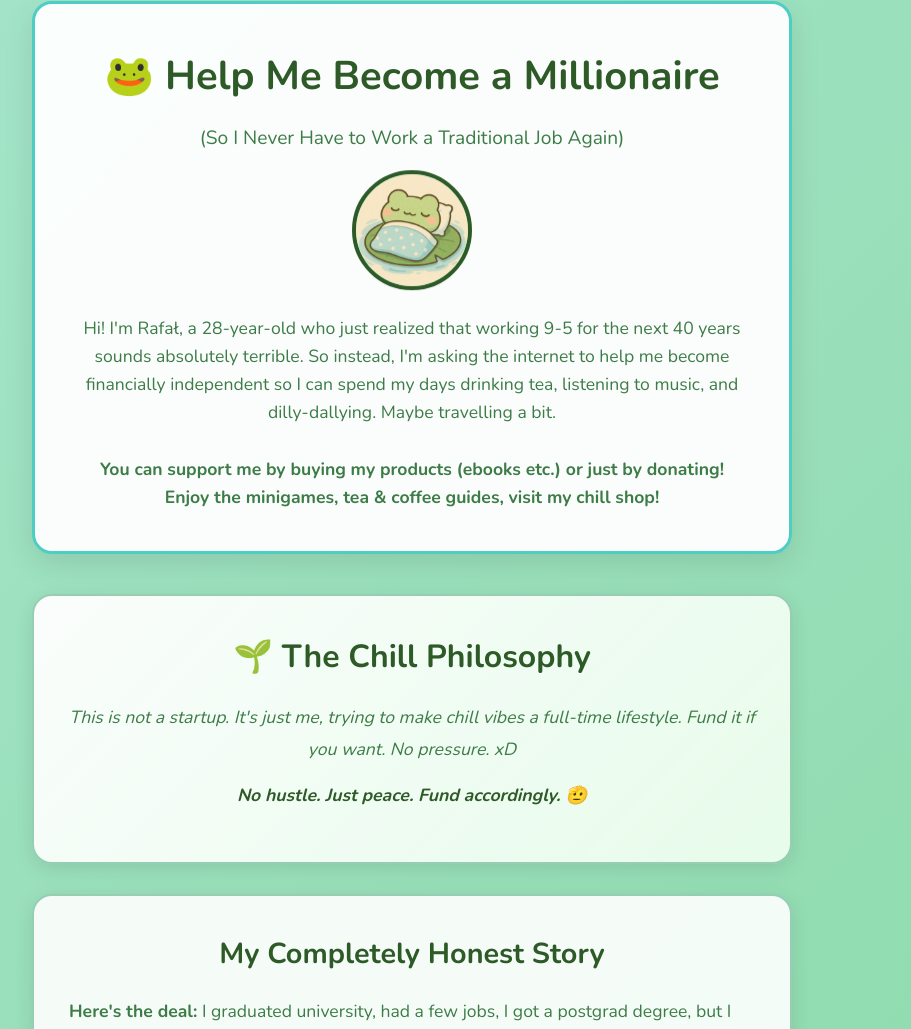
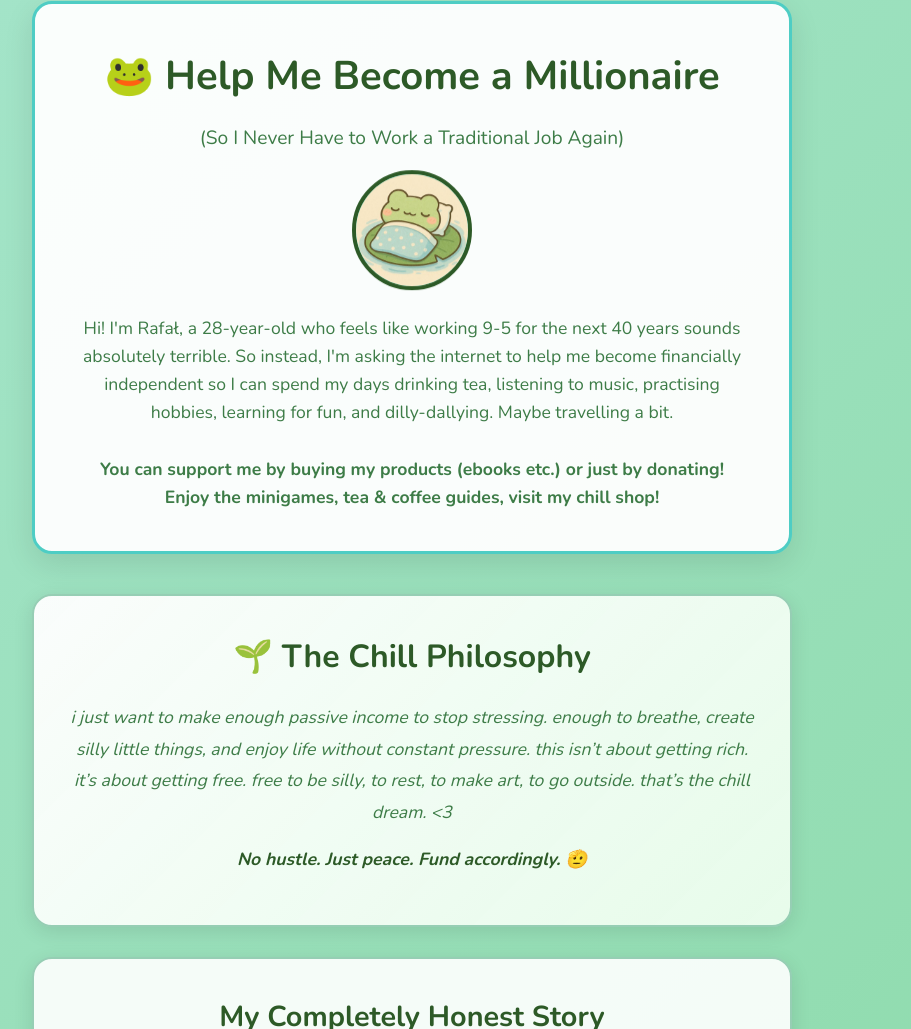
Before and after one commit to rafalczajkowski/fundmychill, a plain HTML site: page index.html in a window 1280 px wide. Shown: the part 333-1362 px from the top of the page, without its empty margins (228-1139 px from the left). Drawn offline with nearby package versions, Linux system fonts and the light colour scheme.

Commit message:
Update index.html

```diff
--- a/index.html
+++ b/index.html
@@ -698,9 +698,9 @@
                 <img src="frog-avatar.jpg" alt="Rafał the Frog" style="width: 100%; height: 100%; border-radius: 50%; object-fit: cover;">
             </div>
             <p style="color: #3d7c47; font-size: 1.1rem;">
-                Hi! I'm Rafał, a 28-year-old who just realized that working 9-5 for the next 40 years sounds absolutely terrible.
+                Hi! I'm Rafał, a 28-year-old who feels like working 9-5 for the next 40 years sounds absolutely terrible.
                 So instead, I'm asking the internet to help me become financially independent so I can spend my days drinking tea,
-                listening to music, and dilly-dallying. Maybe travelling a bit. <br> </b> <br> </b>
+                listening to music, practising hobbies, learning for fun, and dilly-dallying. Maybe travelling a bit. <br> </b> <br> </b>
              <b>You can support me by buying my products (ebooks etc.) or just by donating!<br> Enjoy the minigames, tea & coffee guides, visit my chill shop!</b>
             </p>
         </div>
@@ -709,9 +709,11 @@
         <div class="manifesto-section">
             <h2 class="manifesto-title">🌱 The Chill Philosophy</h2>
             <p class="manifesto-text">
-                This is not a startup.
-It's just me, trying to make chill vibes a full-time lifestyle.
-Fund it if you want. No pressure. xD
+               i just want to make enough passive income to stop stressing.
+enough to breathe, create silly little things, and enjoy life without constant pressure.
+this isn’t about getting rich. it’s about getting free.
+free to be silly, to rest, to make art, to go outside.
+that’s the chill dream. <3
             </p>
             <p class="manifesto-text">
 
```
